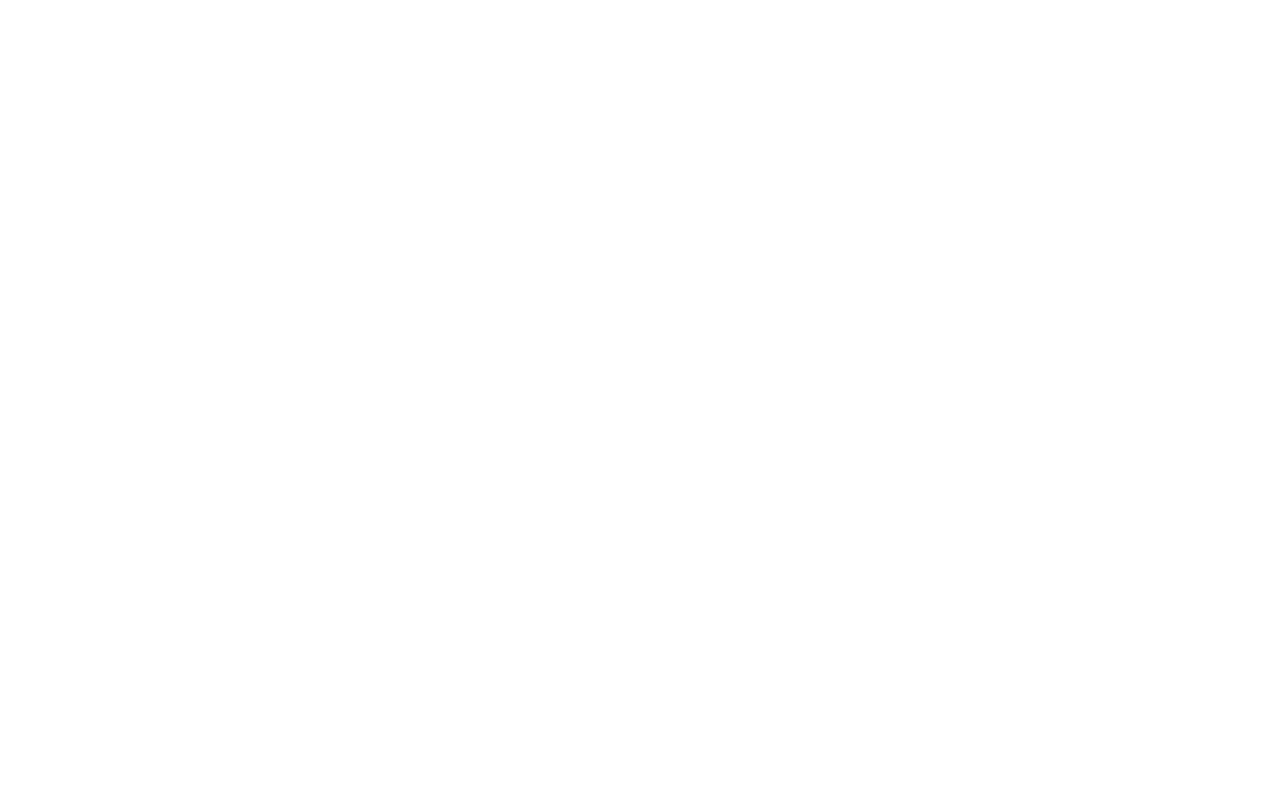
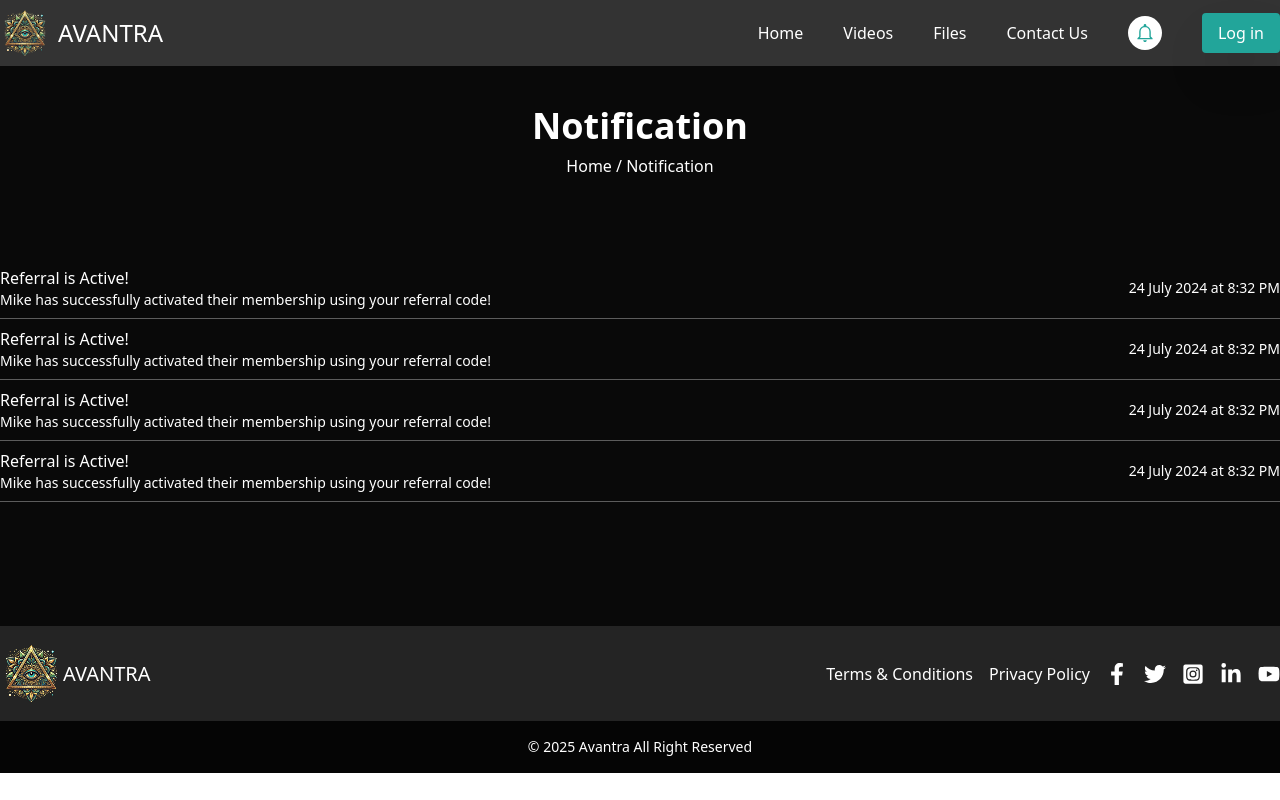
Before and after one commit to goni715/membership-management-website, a React (Vite) app: page /notification in a window 1280 px wide. Before the commit this address had no page. Built offline with nearby package versions, Linux system fonts and the light colour scheme.

Commit message:
Implement notification page

```diff
--- a/src/Components/NavBar/NavBar.jsx
+++ b/src/Components/NavBar/NavBar.jsx
@@ -1,6 +1,7 @@
 import React from 'react'
 import logo from '../../assets/images/logo.png'
 import { NavLink } from 'react-router'
+import { IoMdNotificationsOutline } from 'react-icons/io'
 const NavBar = () => {
   return (
     <div className='bg-[#333333] text-white '>
@@ -13,11 +14,12 @@
                 </div>
 
                 {/* Menu bars */}
-                <div className='space-x-10'>
+                <div className='space-x-10 flex items-center'>
                     <NavLink>Home</NavLink>
                     <NavLink>Videos</NavLink>
                     <NavLink>Files</NavLink>
                     <NavLink to={'/contact-us'}>Contact Us</NavLink>
+                    <NavLink to={'/notification'} className={"bg-white p-1.5 rounded-full"}><IoMdNotificationsOutline size={22} color='#22A59A' /></NavLink>
                     <button className='bg-[#22A59A] px-4 py-2 rounded-sm shadow-2xl'>Log in</button>
                 </div>
             </div>
--- /dev/null
+++ b/src/Pages/Notification/Notification.jsx
@@ -0,0 +1,53 @@
+import React from "react";
+
+const Notification = () => {
+  return (
+    <div className="text-white container mx-auto">
+      <p className="text-center text-4xl font-semibold pt-10">Notification</p>
+      <p className="text-center mt-2 mb-20">Home / Notification</p>
+
+      <div className="flex items-center  justify-between  py-2 border-b border-[#5C5C5C]">
+        <div>
+          <p>Referral is Active!</p>
+          <p className="text-sm">
+            Mike has successfully activated their membership using your referral
+            code!
+          </p>
+        </div>
+        <p className="text-sm">24 July 2024 at 8:32 PM</p>
+      </div>
+      <div className="flex items-center  justify-between  py-2 border-b border-[#5C5C5C]">
+        <div>
+          <p>Referral is Active!</p>
+          <p className="text-sm">
+            Mike has successfully activated their membership using your referral
+            code!
+          </p>
+        </div>
+        <p className="text-sm">24 July 2024 at 8:32 PM</p>
+      </div>
+      <div className="flex items-center  justify-between  py-2 border-b border-[#5C5C5C]">
+        <div>
+          <p>Referral is Active!</p>
+          <p className="text-sm">
+            Mike has successfully activated their membership using your referral
+            code!
+          </p>
+        </div>
+        <p className="text-sm">24 July 2024 at 8:32 PM</p>
+      </div>
+      <div className="flex items-center  justify-between  py-2 border-b border-[#5C5C5C]">
+        <div>
+          <p>Referral is Active!</p>
+          <p className="text-sm">
+            Mike has successfully activated their membership using your referral
+            code!
+          </p>
+        </div>
+        <p className="text-sm">24 July 2024 at 8:32 PM</p>
+      </div>
+    </div>
+  );
+};
+
+export default Notification;
--- a/src/main.jsx
+++ b/src/main.jsx
@@ -9,6 +9,7 @@
 import ContactUs from "./Pages/ContactUs/ContactUs.jsx";
 import PrivacyPolicy from "./Pages/PrivacyPolicy/PrivacyPolicy.jsx";
 import TermsConditions from "./Pages/TermsConditions/TermsConditions.jsx";
+import Notification from "./Pages/Notification/Notification.jsx";
 
 createRoot(document.getElementById("root")).render(
   <StrictMode>
@@ -19,6 +20,7 @@
           <Route path="/contact-us" element={<ContactUs/>} />
           <Route path="/privacy-policy" element={<PrivacyPolicy/>} />
           <Route path="/terms-conditions" element={<TermsConditions/>} />
+          <Route path="/notification" element={<Notification/>} />
         </Route>
         <Route path="/login" element={<Login/>} />
         <Route path="/register" element={<Register/>} />
```
